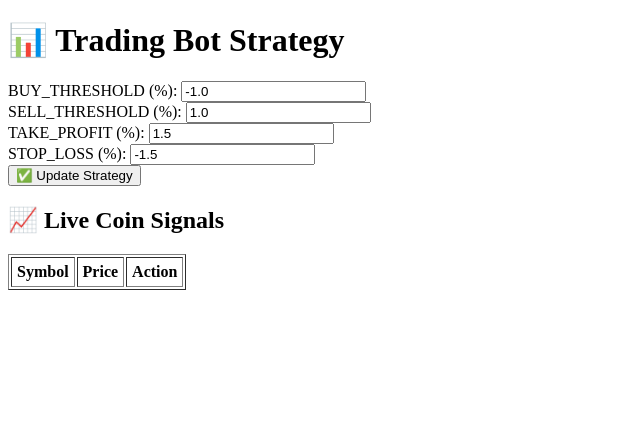
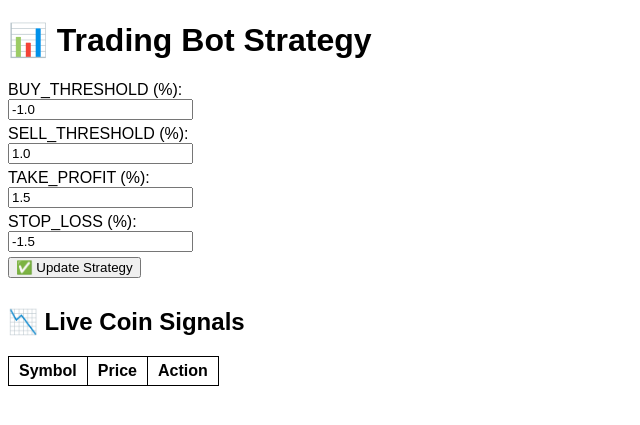
Before and after one commit to Kevin3693/trading-dashboard, a Flask app: page / in a window 1280 px wide. Shown: the top 425 px of the page, without its empty margins (0-640 px from the left). Run offline with Flask 3, Linux system fonts and the light colour scheme; lists and menus that the app fills with data are empty; parts of the project's set-up code (start-up, migrations or seed data) failed here and were passed over.

Commit message:
Add live signals table and script to dashboard

```diff
--- a/templates/dashboard.html
+++ b/templates/dashboard.html
@@ -1,28 +1,64 @@
 <!DOCTYPE html>
 <html>
 <head>
-  <title>📊 Trading Bot Dashboard</title>
+    <title>Trading Bot Dashboard</title>
+    <style>
+        body {
+            font-family: Arial, sans-serif;
+        }
+        h2 {
+            margin-top: 30px;
+        }
+        input {
+            margin-bottom: 5px;
+        }
+        table {
+            border-collapse: collapse;
+            margin-top: 10px;
+        }
+        th, td {
+            border: 1px solid black;
+            padding: 5px 10px;
+        }
+    </style>
 </head>
 <body>
-  <h1>📊 Trading Bot Strategy</h1>
-  <form method="post">
-    BUY_THRESHOLD (%): <input name="buy_threshold" value="{{ strategy.BUY_THRESHOLD }}"><br>
-    SELL_THRESHOLD (%): <input name="sell_threshold" value="{{ strategy.SELL_THRESHOLD }}"><br>
-    TAKE_PROFIT (%): <input name="take_profit" value="{{ strategy.TAKE_PROFIT }}"><br>
-    STOP_LOSS (%): <input name="stop_loss" value="{{ strategy.STOP_LOSS }}"><br>
-    <button type="submit">✅ Update Strategy</button>
-  </form>
+    <h1>📊 Trading Bot Strategy</h1>
+    <form method="POST">
+        <label>BUY_THRESHOLD (%):</label><br>
+        <input type="text" name="buy_threshold" value="{{ strategy.BUY_THRESHOLD }}"><br>
+        <label>SELL_THRESHOLD (%):</label><br>
+        <input type="text" name="sell_threshold" value="{{ strategy.SELL_THRESHOLD }}"><br>
+        <label>TAKE_PROFIT (%):</label><br>
+        <input type="text" name="take_profit" value="{{ strategy.TAKE_PROFIT }}"><br>
+        <label>STOP_LOSS (%):</label><br>
+        <input type="text" name="stop_loss" value="{{ strategy.STOP_LOSS }}"><br>
+        <button type="submit">✅ Update Strategy</button>
+    </form>
 
-  <h2>📈 Live Coin Signals</h2>
-  <table border="1" cellpadding="5">
-    <tr><th>Symbol</th><th>Price</th><th>Action</th></tr>
-    {% for coin in strategy.TRACKED_SYMBOLS %}
-      <tr>
-        <td>{{ coin.symbol }}</td>
-        <td>{{ coin.price }}</td>
-        <td><strong>{{ coin.action }}</strong></td>
-      </tr>
-    {% endfor %}
-  </table>
+    <h2>📉 Live Coin Signals</h2>
+
+    <table>
+        <thead>
+            <tr><th>Symbol</th><th>Price</th><th>Action</th></tr>
+        </thead>
+        <tbody id="signals"></tbody>
+    </table>
+
+    <script>
+        async function fetchSignals() {
+            const res = await fetch("/signals");
+            const data = await res.json();
+            const tbody = document.getElementById("signals");
+            tbody.innerHTML = "";
+            data.forEach(row => {
+                const tr = document.createElement("tr");
+                tr.innerHTML = `<td>${row.symbol}</td><td>${row.price.toFixed(2)}</td><td>${row.action}</td>`;
+                tbody.appendChild(tr);
+            });
+        }
+        setInterval(fetchSignals, 10000); // every 10 seconds
+        fetchSignals(); // initial fetch
+    </script>
 </body>
 </html>
```
